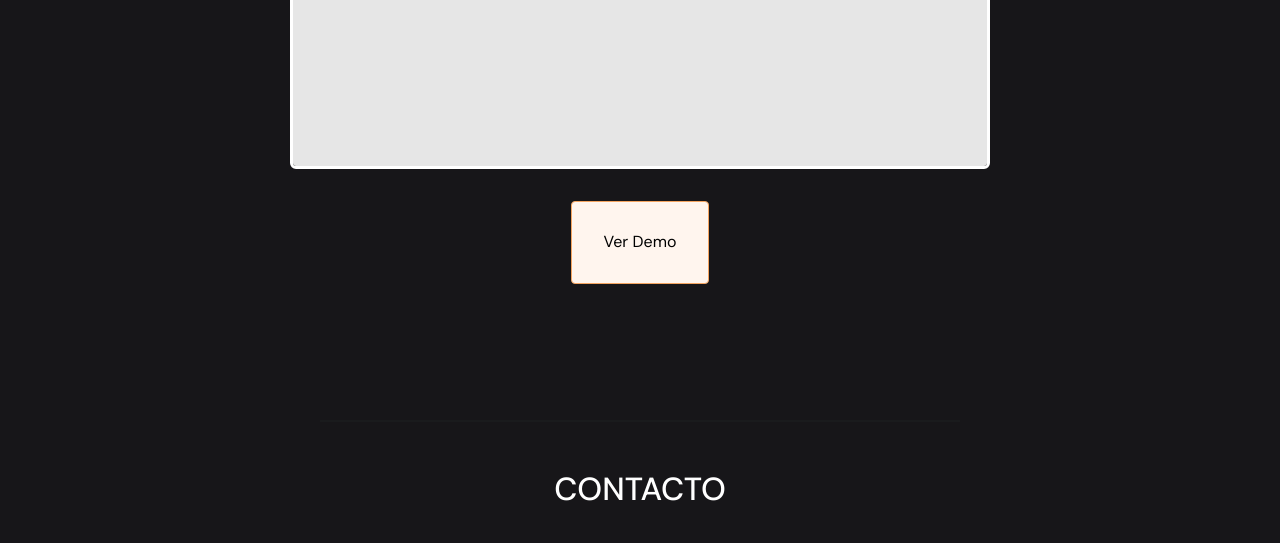
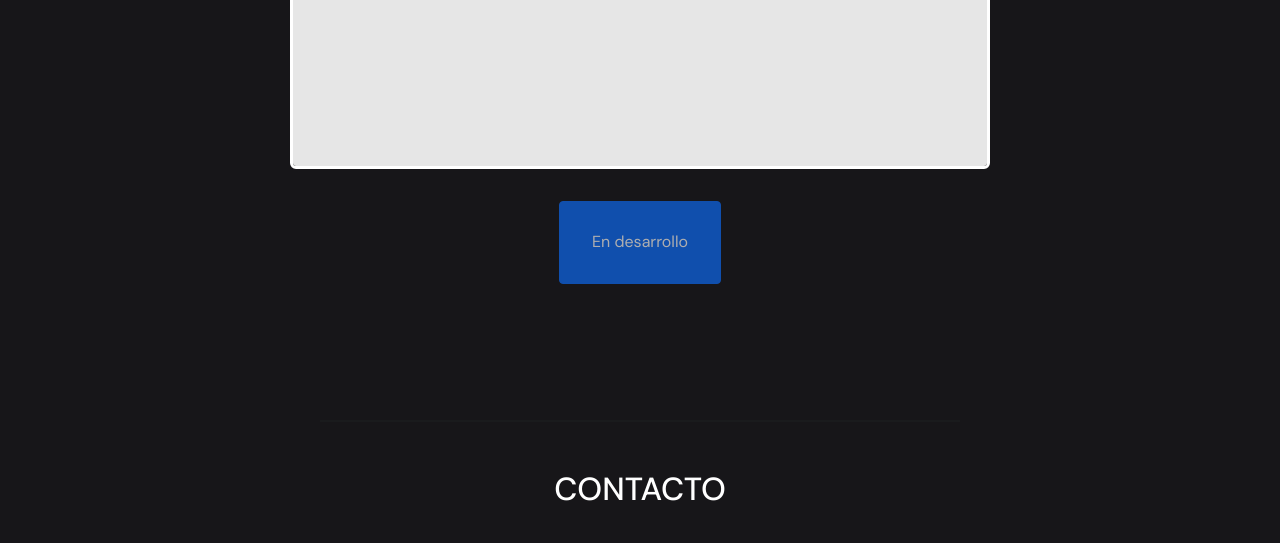
Before and after one commit to danibreaddDev/Portfolio, a plain HTML site: page index.html in a window 1280 px wide. Shown: the part 5471-6014 px from the top of the page. Drawn offline with Linux system fonts and the light colour scheme.

Commit message:
Update index.html

```diff
--- a/index.html
+++ b/index.html
@@ -496,8 +496,9 @@ seguimiento de inventarios.
               <button
                 class="btn btn-primary btn-block mx-2 text-center"
                 onclick=""
+                disabled
               >
-                <p class="text-center text-grey mt-3">Ver Demo</p>
+                <p class="text-center text-grey mt-3">En desarrollo</p>
               </button>
             </div>
           </div>
```
